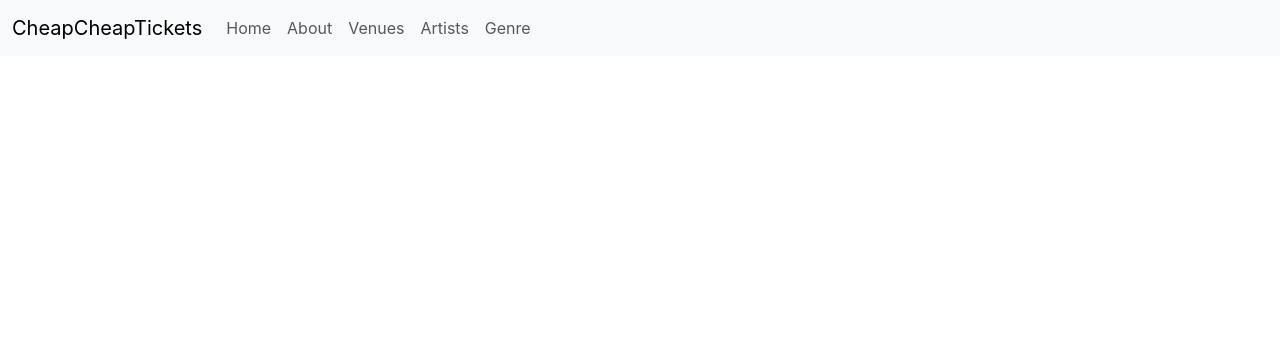
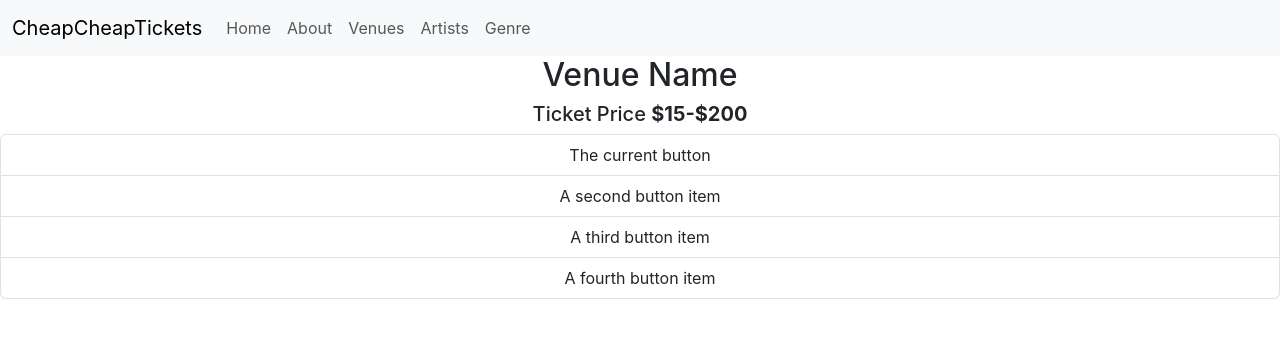
Before and after one commit to JAA999/CheapCheapTicket, a React (Create React App) app in the folder frontend/: page /venueinfo in a window 1280 px wide. Shown: the top 338 px of the page. Built offline with nearby package versions, Linux system fonts and the light colour scheme.

Commit message:
instance

```diff
--- a/frontend/src/App.js
+++ b/frontend/src/App.js
@@ -5,6 +5,7 @@ import About from './components/About';
 import Venue from './components/Venue';
 import Artists from './components/Artists';
 import Genre from './components/Genre';
+import VenueInfo from './components/VenueInfo';
 import './App.css';
 
 function App() {
@@ -46,6 +47,7 @@ function App() {
           <Route path="/venue" element={<Venue />} />
           <Route path="/artists" element={<Artists />} />
           <Route path="/venue" element={<Venue />} />
+          <Route path="/venueinfo" element={<VenueInfo />} />
           <Route path="/genre" element={<Genre />} />
 
         </Routes>
--- a/frontend/src/components/Venue.js
+++ b/frontend/src/components/Venue.js
@@ -17,7 +17,7 @@ function Venue() {
           </div>
           <div className="col-md-8">
             <div className="card-body">
-              <h5 className="card-title">Long Center</h5> <p>Ticket Price: <strong>$15-$320</strong></p>
+              <a href="/venueinfo"><h5 className="card-title">Long Center</h5></a> <p>Ticket Price: <strong>$15-$320</strong></p>
               <p className="card-text">October 12th, 2024</p>
               <a href="https://heyaustin.com/wp-content/uploads/2015/05/bp_long_center_03-e1581877716911.jpg" className="btn btn-primary">Travis Scott</a>
               <p className="card-text"><small className="text-body-secondary">701 W Riverside Dr, Austin, TX 78704</small></p>
--- /dev/null
+++ b/frontend/src/components/VenueInfo.js
@@ -0,0 +1,21 @@
+import React from 'react';
+
+function VenueInfo() {
+    return (
+    <div>
+        <h2>Venue Name</h2>
+        <h5>Ticket Price <strong>$15-$200</strong></h5>
+
+
+        <div class="list-group">
+            <button type="button" class="list-group-item list-group-item-action">The current button</button>
+            <button type="button" class="list-group-item list-group-item-action">A second button item</button>
+            <button type="button" class="list-group-item list-group-item-action">A third button item</button>
+            <button type="button" class="list-group-item list-group-item-action">A fourth button item</button>
+        </div>
+    </div>
+    )
+}
+
+
+export default VenueInfo
```
